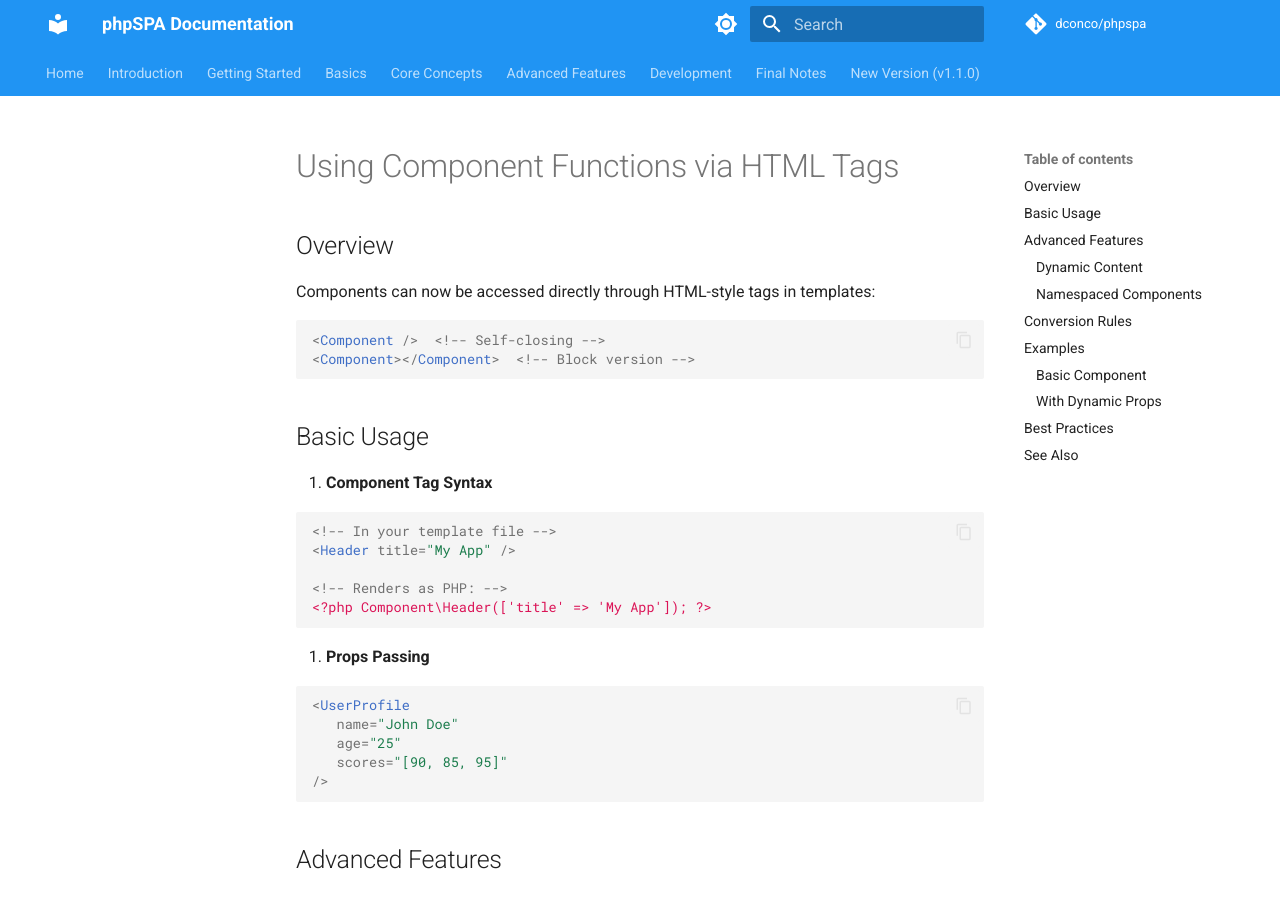
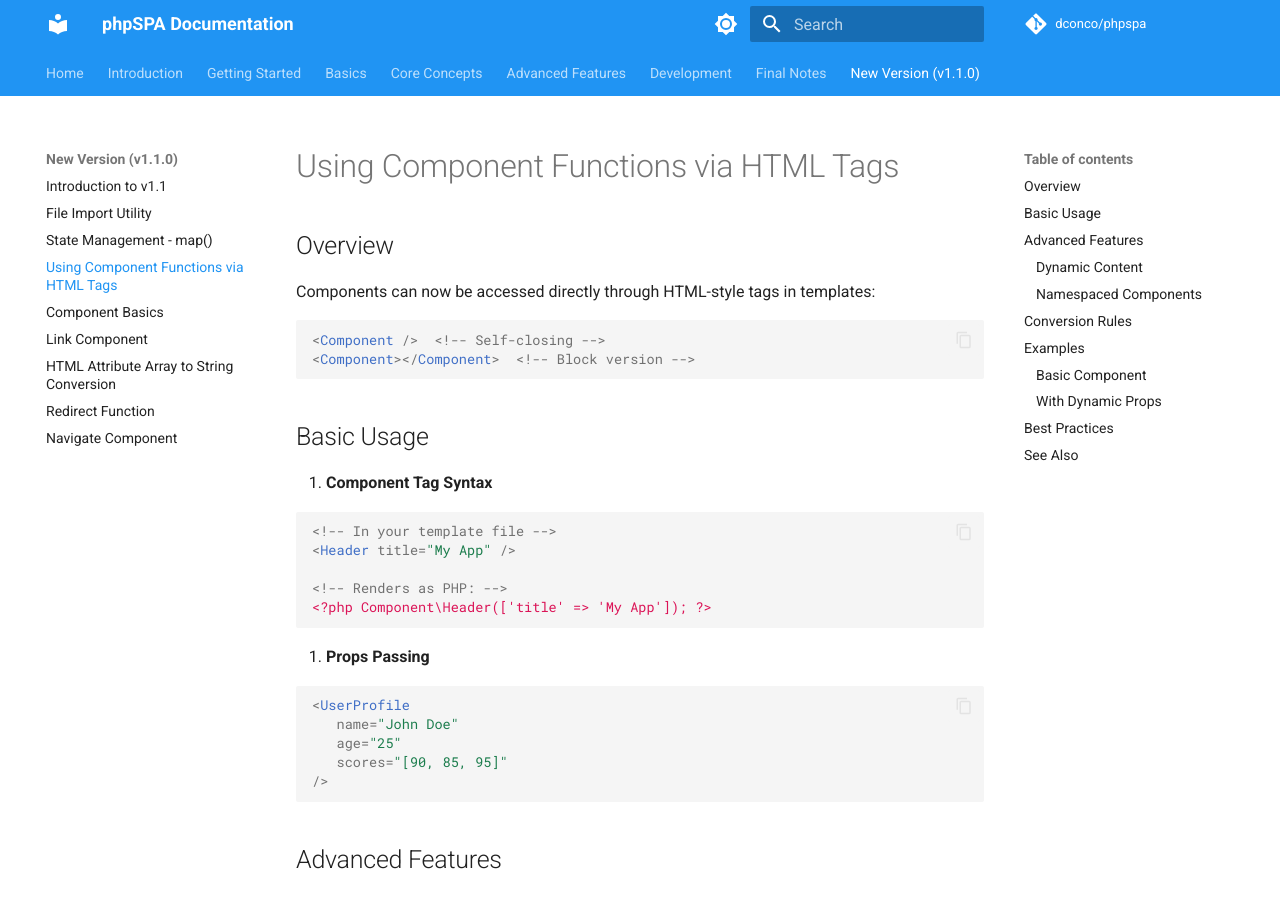
Before and after one commit to dconco/phpspa, an MkDocs documentation site: the page built from docs/v1.1/3-using-component-functions-by-html-tags.md, in a window 1280 px wide and 900 px high. Built offline with MkDocs 1.6.1 and Material for MkDocs 9.7.7, drawn with Linux system fonts in a browser that asks for light colours; comment, search, counter and statistics services are not loaded; the version menu is left out.

Commit message:
Update mkdocs configuration for v1.1, adding detailed navigation links for new features and utilities. Enhance index.md with highlights of new components and breaking changes.

```diff
--- a/mkdocs.yml
+++ b/mkdocs.yml
@@ -87,7 +87,16 @@ nav:
         - Handling Loading States: 19-handling-loading-states.md
         - Request Handling: 20-request-handling.md
    - Final Notes: final-notes.md
-   - New Version (v1.1.0): ./v1.1/index.md
+   - New Version (v1.1.0):
+        - Introduction to v1.1: ./v1.1/index.md
+        - File Import Utility: ./v1.1/1-file-import-utility.md
+        - State Management - map(): ./v1.1/2-mapping-in-state-management.md
+        - Using Component Functions via HTML Tags: ./v1.1/3-using-component-functions-by-html-tags.md
+        - Component Basics: ./v1.1/4-component-basics.md
+        - Link Component: ./v1.1/5-link-component.md
+        - HTML Attribute Array to String Conversion: ./v1.1/6-html-attribute-array-to-string-conversion.md
+        - Redirect Function: ./v1.1/7-redirect-function.md
+        - Navigate Component: ./v1.1/8-navigate-component.md
 
 # Plugins
 plugins:
```
Also changed, not shown: docs/v1.1/index.md (+66 -0 lines).
